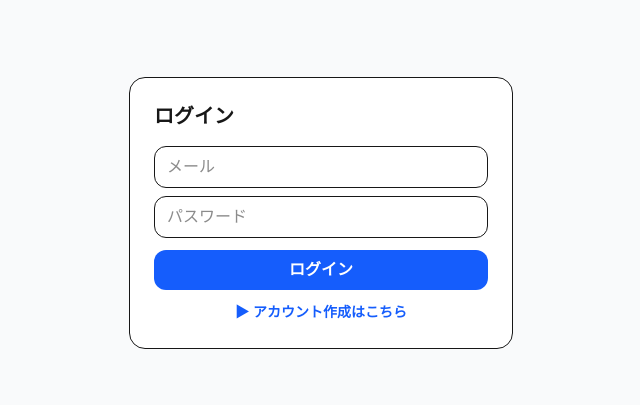
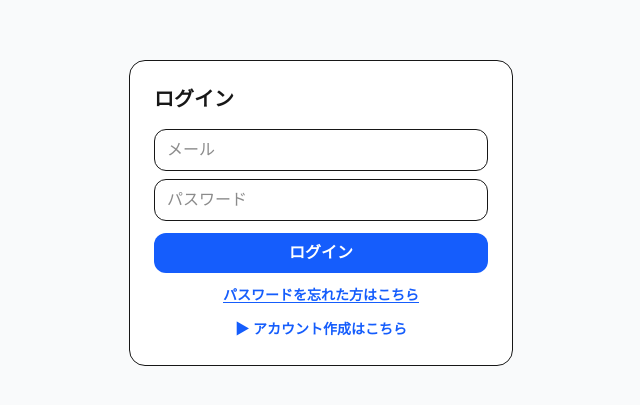
Before and after one commit to tsuyoshi-3110/ReNova-Resident, a Next.js app: page /login in a window 1280 px wide. Shown: the part 187-592 px from the top of the page, without its empty margins (319-959 px from the left). Built offline with nearby package versions, Linux system fonts and the light colour scheme; no server answers.

Commit message:
2026 0422 1508

```diff
--- a/src/app/login/page.tsx
+++ b/src/app/login/page.tsx
@@ -2,7 +2,7 @@
 
 import { useState } from "react";
 import { useRouter } from "next/navigation";
-import { signInWithEmailAndPassword } from "firebase/auth";
+import { sendPasswordResetEmail, signInWithEmailAndPassword } from "firebase/auth";
 import { auth } from "../lib/firebaseClient";
 
 export default function LoginPage() {
@@ -11,10 +11,13 @@ export default function LoginPage() {
   const [email, setEmail] = useState("");
   const [password, setPassword] = useState("");
   const [error, setError] = useState<string | null>(null);
+  const [success, setSuccess] = useState<string | null>(null);
   const [busy, setBusy] = useState(false);
+  const [resetBusy, setResetBusy] = useState(false);
 
   const login = async () => {
     setError(null);
+    setSuccess(null);
 
     if (!email || !password) {
       setError("メールとパスワードを入力してください");
@@ -34,6 +37,26 @@ export default function LoginPage() {
     }
   };
 
+  const resetPassword = async () => {
+    setError(null);
+    setSuccess(null);
+
+    if (!email) {
+      setError("先にメールアドレスを入力してください");
+      return;
+    }
+
+    try {
+      setResetBusy(true);
+      await sendPasswordResetEmail(auth, email);
+      setSuccess("パスワード再設定メールを送信しました。メールをご確認ください。");
+    } catch {
+      setError("再設定メールの送信に失敗しました");
+    } finally {
+      setResetBusy(false);
+    }
+  };
+
   return (
     <main className="min-h-dvh flex items-center justify-center bg-gray-50 dark:bg-gray-950">
       <div className="w-full max-w-sm rounded-2xl border bg-white p-6 dark:border-gray-800 dark:bg-gray-900">
@@ -42,6 +65,10 @@ export default function LoginPage() {
 
         {error && (
           <div className="mb-3 text-sm text-red-600 font-bold">{error}</div>
+        )}
+
+        {success && (
+          <div className="mb-3 text-sm text-green-600 font-bold">{success}</div>
         )}
 
         <input
@@ -61,10 +88,18 @@ export default function LoginPage() {
 
         <button
           onClick={login}
-          disabled={busy}
-          className="w-full rounded-xl bg-blue-600 py-2 text-white font-bold"
+          disabled={busy || resetBusy}
+          className="w-full rounded-xl bg-blue-600 py-2 text-white font-bold disabled:opacity-60"
         >
           {busy ? "ログイン中..." : "ログイン"}
+        </button>
+
+        <button
+          onClick={resetPassword}
+          disabled={busy || resetBusy}
+          className="mt-3 w-full text-sm text-blue-600 font-bold underline underline-offset-2 disabled:opacity-60"
+        >
+          {resetBusy ? "送信中..." : "パスワードを忘れた方はこちら"}
         </button>
 
         <button
```
